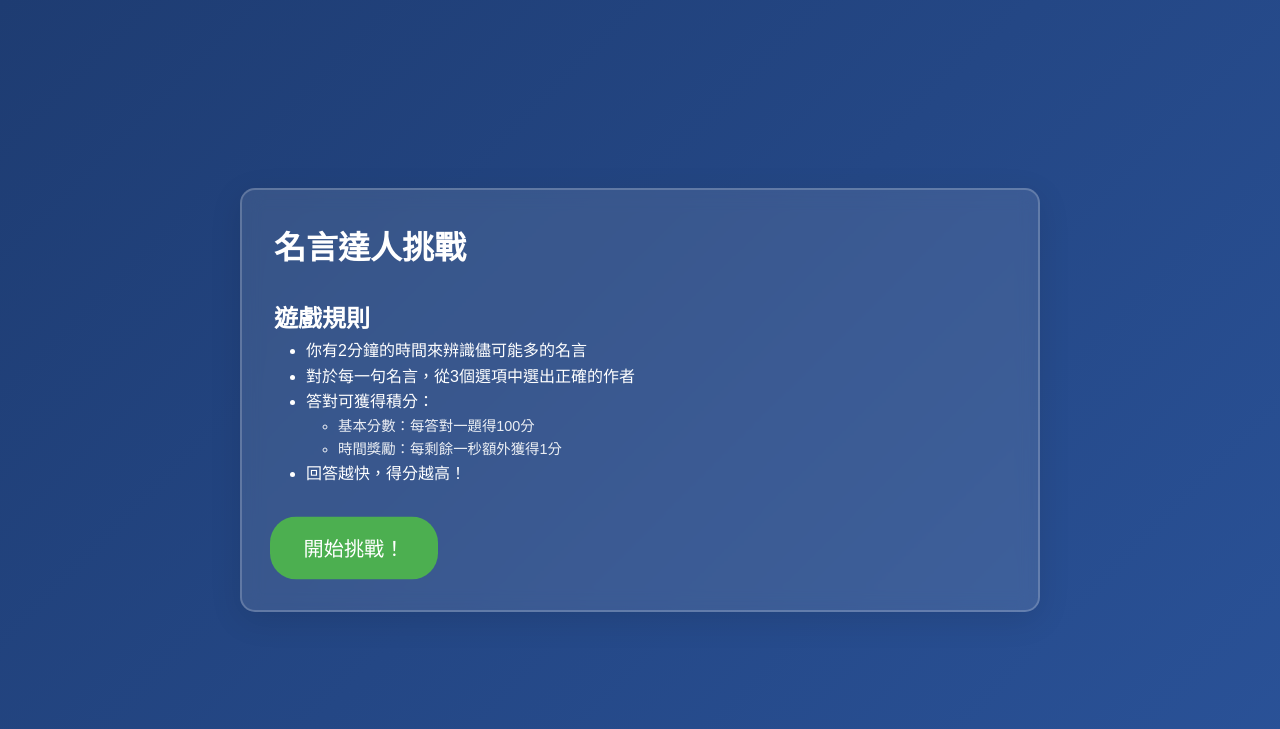
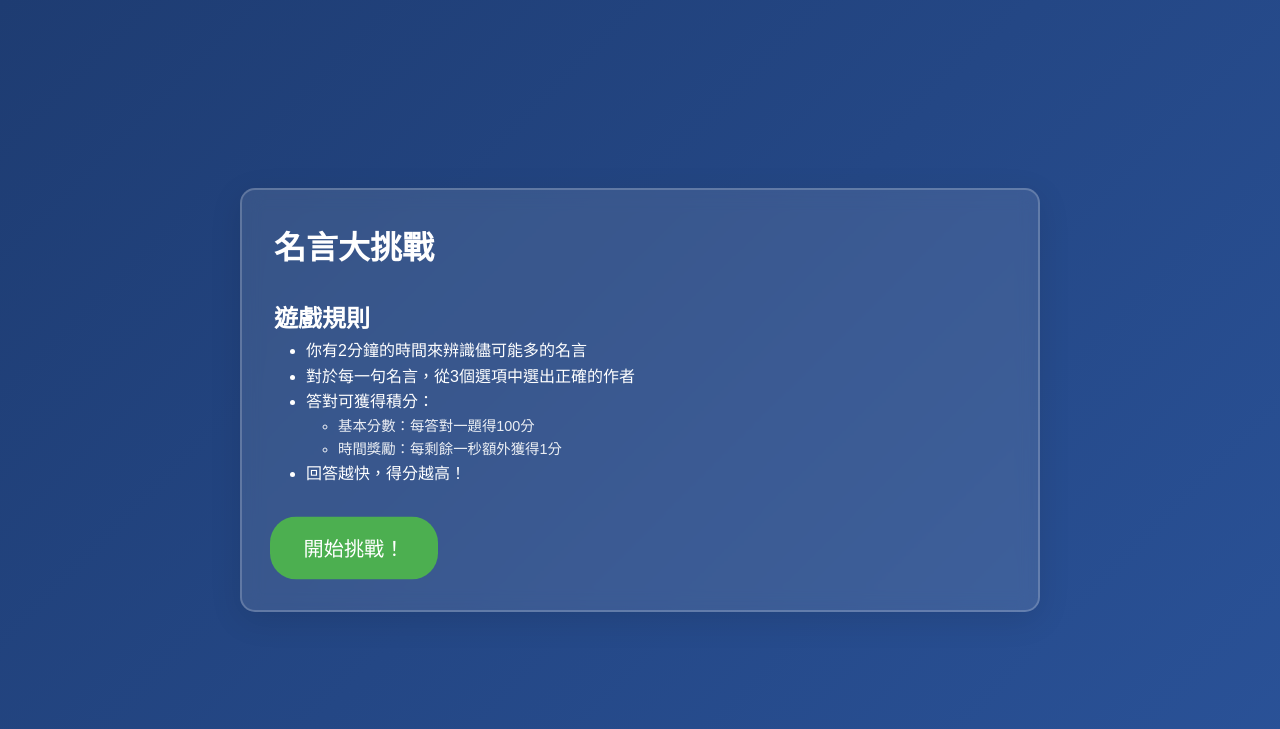
Before and after one commit to alittlemoreenglish/quote-master-zh, a plain HTML site: page index.html in a window 1280 px wide. Shown: the top 729 px of the page. Drawn offline with Linux system fonts and the light colour scheme.

Commit message:
Update index.html

```diff
--- a/index.html
+++ b/index.html
@@ -3,13 +3,13 @@
 <head>
     <meta charset="UTF-8">
     <meta name="viewport" content="width=device-width, initial-scale=1.0">
-    <title>名言達人挑戰</title>
+    <title>名言大挑戰</title>
     <link rel="stylesheet" href="styles.css">
 </head>
 <body>
     <div class="container">
         <div id="home-screen">
-            <h1>名言達人挑戰</h1>
+            <h1>名言大挑戰</h1>
             <div class="instructions">
                 <h2>遊戲規則</h2>
                 <ul>
```
